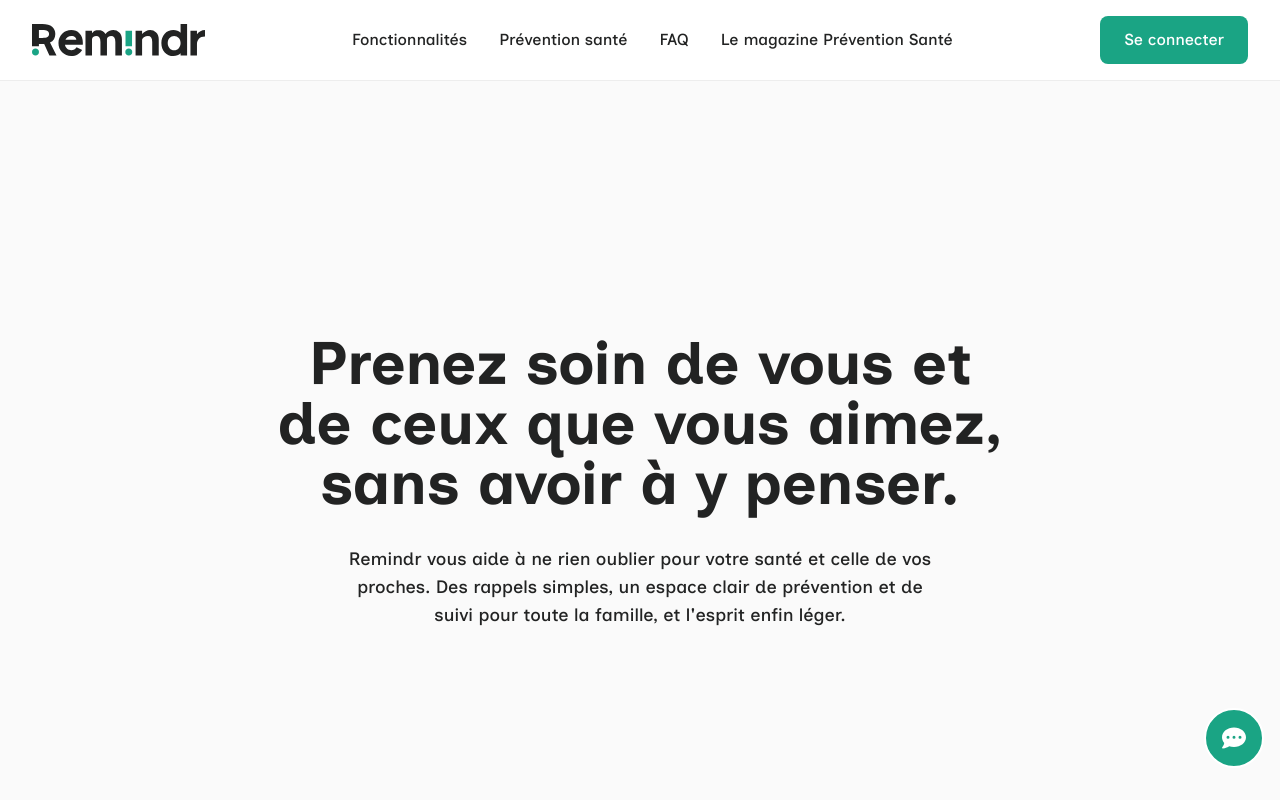
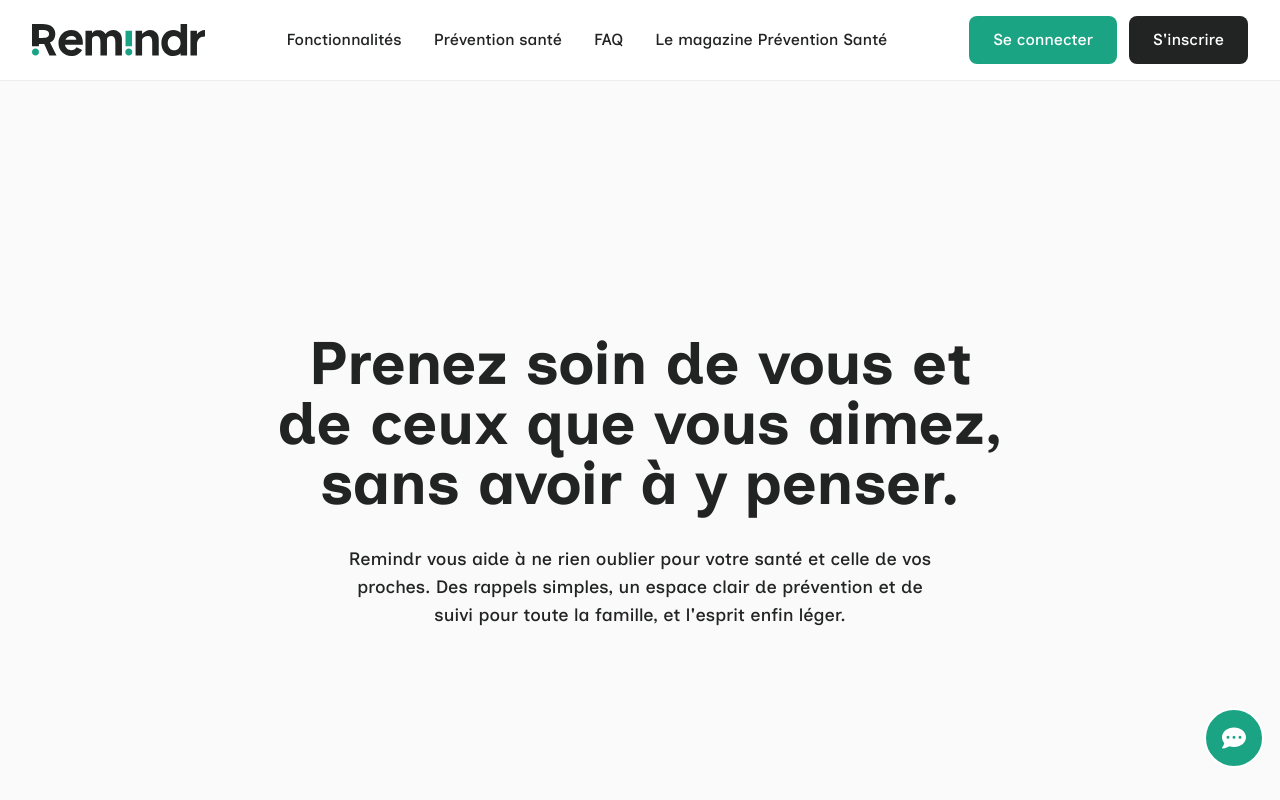
Before and after one commit to Remindr-pro/RemindR-app-V2, a Next.js app: page /particuliers in a window 1280 px wide. Shown: the top 800 px of the page. Built offline with nearby package versions, Linux system fonts and the light colour scheme; no server answers.

Commit message:
feat(navbar): add 'S'inscrire' button to Navbar for improved user registration access

```diff
--- a/src/app/components/organisms/Navbar.tsx
+++ b/src/app/components/organisms/Navbar.tsx
@@ -208,6 +208,9 @@ export default function Navbar() {
                 <Button href="/connexion" variant="green">
                   Se connecter
                 </Button>
+                <Button href="/connexion" variant="dark">
+                  S&apos;inscrire
+                </Button>
               </>
             )}
           </div>
@@ -290,6 +293,13 @@ export default function Navbar() {
                     >
                       Se connecter
                     </Button>
+                    <Button
+                      href="/connexion"
+                      variant="dark"
+                      onClick={() => setIsMobileMenuOpen(false)}
+                    >
+                      S&apos;inscrire
+                    </Button>
                   </>
                 )}
               </div>
```
